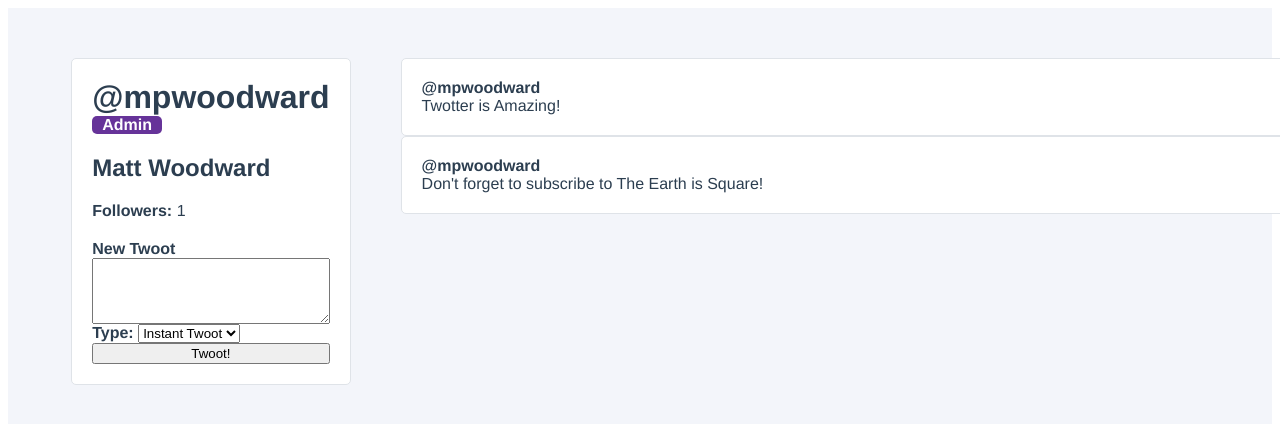
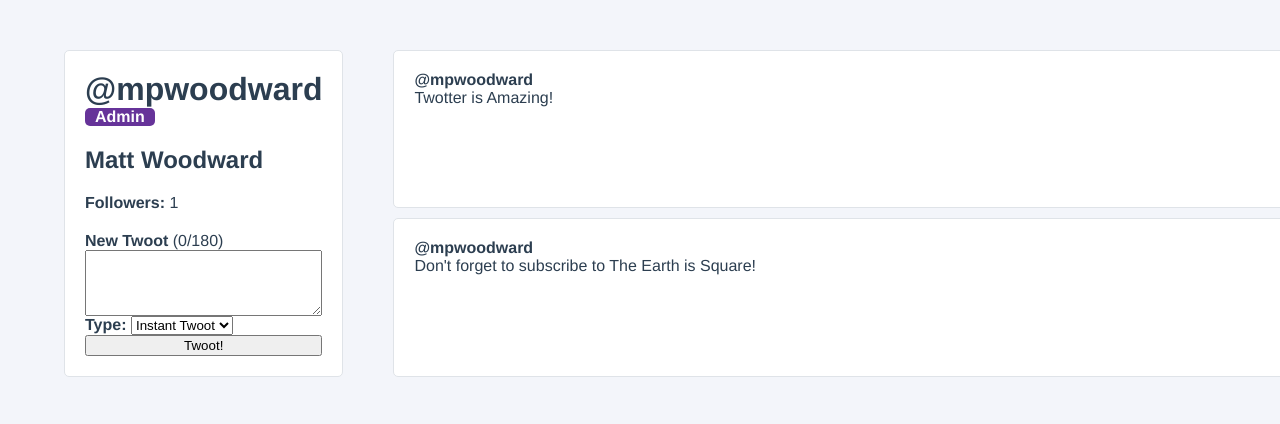
Before and after one commit to mpwoodward/twotter, a Vue app: page / in a window 1280 px wide. Shown: the top 424 px of the page. Built offline with nearby package versions, Linux system fonts and the light colour scheme.

Commit message:
scss stuff

```diff
--- a/package.json
+++ b/package.json
@@ -9,6 +9,9 @@
   },
   "dependencies": {
     "core-js": "^3.8.3",
+    "node-sass": "^7.0.3",
+    "sass": "^1.54.9",
+    "sass-loader": "^13.0.2",
     "vue": "^3.2.13",
     "vue-class-component": "^8.0.0-0"
   },
--- a/src/App.vue
+++ b/src/App.vue
@@ -8,7 +8,7 @@
 import UserProfile from '@/user/UserProfile.vue'
 </script>
 
-<style>
+<style lang="scss">
 #app {
   font-family: Avenir, Helvetica, Arial, sans-serif;
   -webkit-font-smoothing: antialiased;
--- /dev/null
+++ b/src/styles/base.scss
@@ -0,0 +1,3 @@
+body {
+  margin: 0;
+}
--- a/src/twoot/TwootItem.vue
+++ b/src/twoot/TwootItem.vue
@@ -32,7 +32,7 @@ const favoriteTwoot = (id: number) => {
 }
 </script>
 
-<style scoped>
+<style lang="scss" scoped>
 .twoot-item {
   padding: 20px;
   background-color: white;
@@ -41,13 +41,13 @@ const favoriteTwoot = (id: number) => {
   box-sizing: border-box;
   cursor: pointer;
   transition: all 0.25s ease;
-}
 
-.twoot-item:hover {
-  transform: scale(1.1, 1.1);
-}
+  &:hover {
+    transform: scale(1.1, 1.1);
+  }
 
-.twoot-item__user {
-  font-weight: bold;
+  .twoot-item__user {
+    font-weight: bold;
+  }
 }
 </style>
--- a/src/user/UserProfile.vue
+++ b/src/user/UserProfile.vue
@@ -7,8 +7,12 @@
       <div class="user-profile__follower-count">
         <strong>Followers:</strong> {{ followers }}
       </div>
-      <form class="user-profile__create-twoot" @submit.prevent="createNewTwoot">
-        <label for="newTwoot"><strong>New Twoot</strong></label>
+      <form
+        class="user-profile__create-twoot"
+        @submit.prevent="createNewTwoot"
+        :class="{ '--exceeded': newTwootCharacterCount > 180 }"
+      >
+        <label for="newTwoot"><strong>New Twoot</strong> ({{ newTwootCharacterCount }}/180)</label>
         <textarea id="newToot" rows="4" v-model="newTwootContent" />
 
         <div class="user-profile__create-twoot-type">
@@ -85,6 +89,7 @@ const newTwootContent = ref('')
 const selectedTwootType = ref('instant')
 
 const fullName = computed(() => `${user.firstName} ${user.lastName}`)
+const newTwootCharacterCount = computed(() => newTwootContent.value.length)
 
 const followUser = () => followers.value++
 
@@ -113,13 +118,12 @@ onMounted(() => {
 })
 </script>
 
-<style scoped>
+<style lang="scss" scoped>
 .user-profile {
   display: grid;
   grid-template-columns: 1fr 3fr;
   width: 100%;
   padding: 50px 5%;
-}
 
   .user-profile__user-panel {
     display: flex;
@@ -129,6 +133,9 @@ onMounted(() => {
     background-color: white;
     border-radius: 5px;
     border: 1px solid #DFE3E8;
+
+    h1 {
+      margin: 0;
     }
 
     .user-profile__admin-badge {
@@ -144,9 +151,24 @@ onMounted(() => {
       padding-top: 20px;
       display: flex;
       flex-direction: column;
+
+      &.--exceeded {
+        color: red;
+        border-color: red;
+
+        button {
+          background-color: red;
+          border: none;
+          color: white;
+        }
+      }
+    }
   }
 
-h1 {
-  margin: 0;
+  .user-profile__twoots-wrapper {
+    display: grid;
+    grid-gap: 10px;
   }
+}
+
 </style>
--- a/vue.config.js
+++ b/vue.config.js
@@ -1,4 +1,11 @@
 const { defineConfig } = require('@vue/cli-service')
 module.exports = defineConfig({
-  transpileDependencies: true
+  transpileDependencies: true,
+  css: {
+    loaderOptions: {
+      sass: {
+        additionalData: '@import "@/styles/base.scss";'
+      }
+    }
+  },
 })
```
Also changed, not shown: 1 other file (tests, documents, lock files or other folders). Lines whose indentation alone changed are shown as unchanged.
